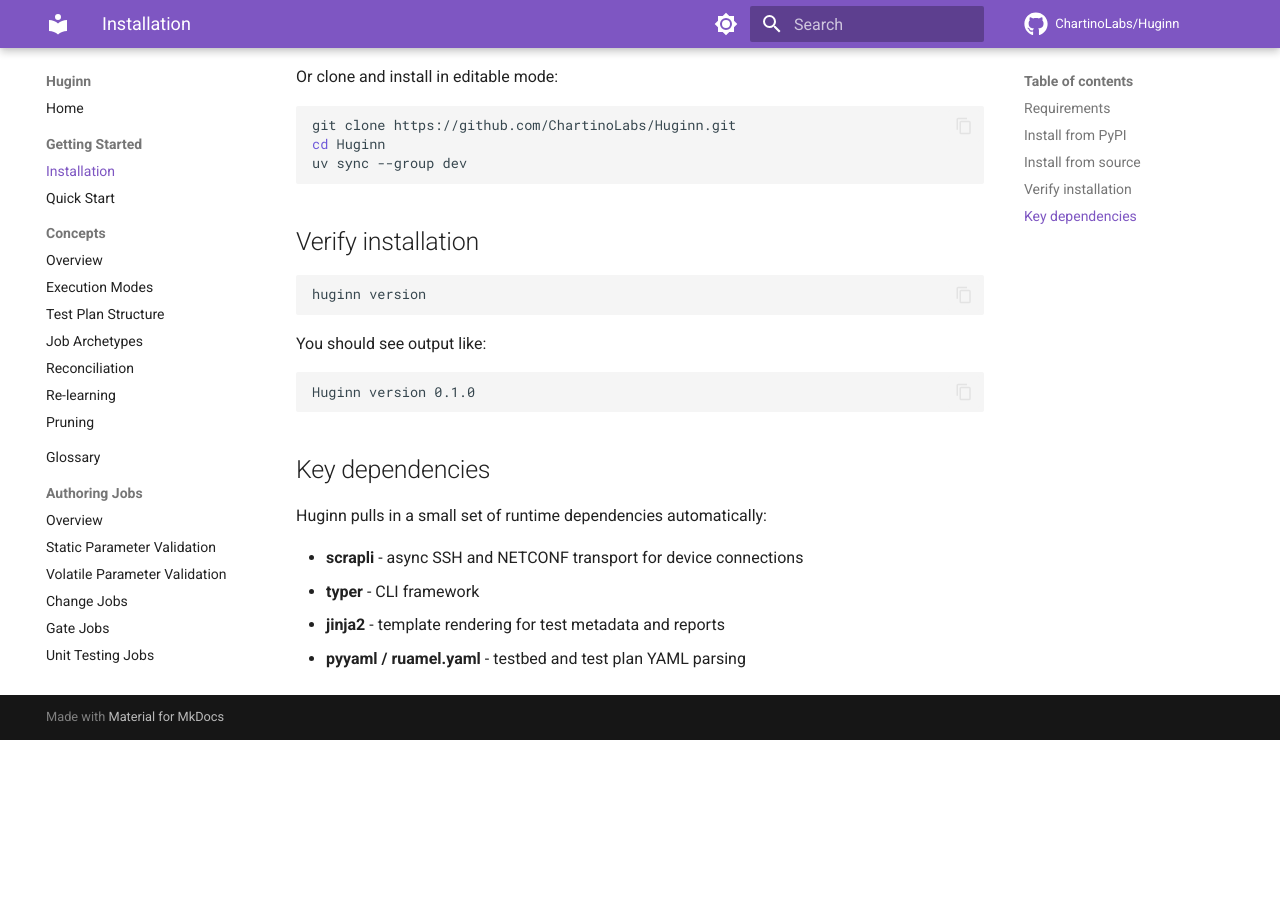
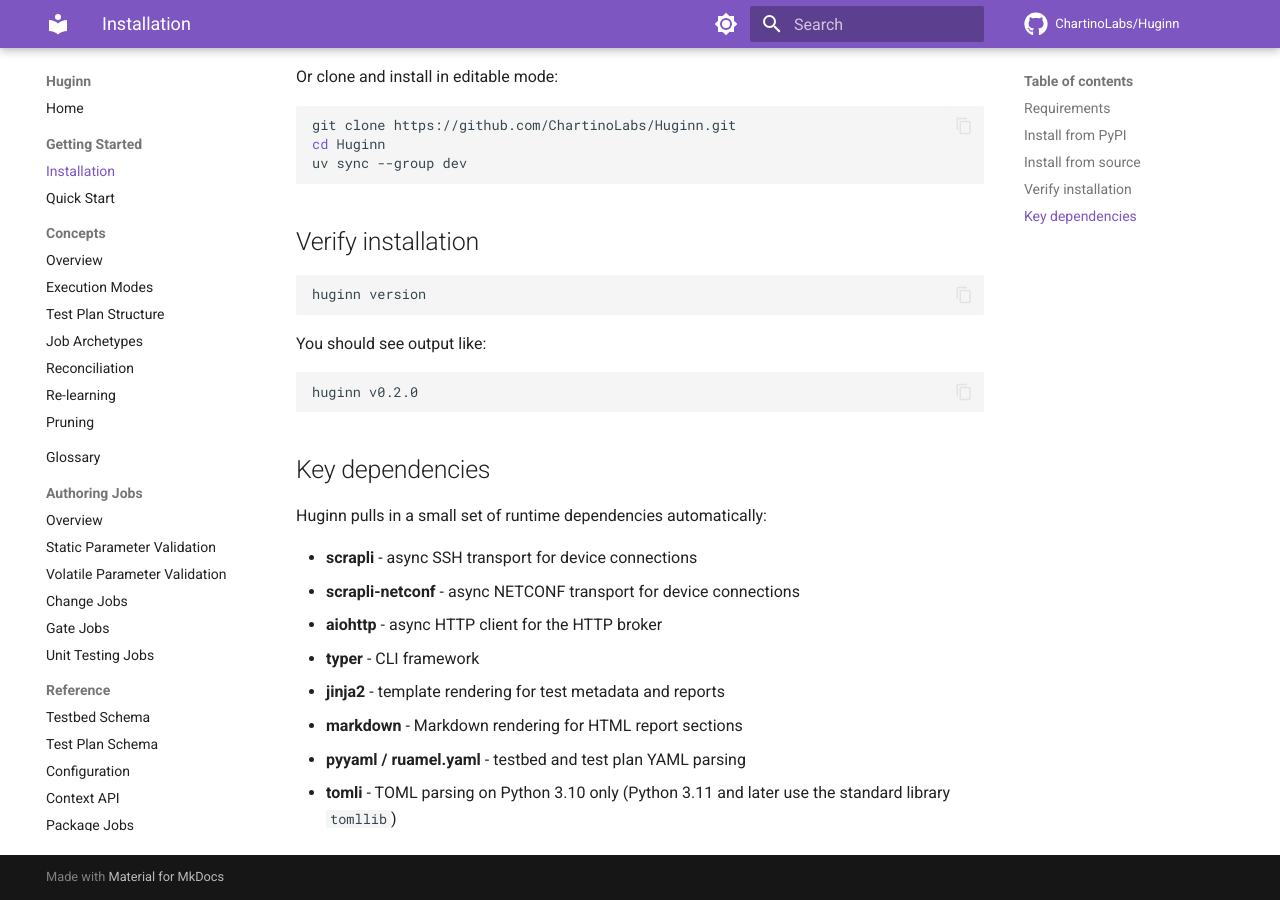
Before and after one commit to ChartinoLabs/Huginn, an MkDocs documentation site: the page built from docs/getting-started/installation.md, in a window 1280 px wide and 900 px high, scrolled down 643 px. Built offline with MkDocs 1.6.1 and Material for MkDocs 9.7.7, drawn with Linux system fonts in a browser that asks for light colours; comment, search, counter and statistics services are not loaded; before the commit the page ends 1383 px from its top, so only the background shows below that; some of the changed text lies outside the part shown.

Commit message:
docs(install): Python 3.10 minimum, version output, dependencies; fix huginn version (#236)
* fix(cli): read version from huginn._version in `huginn version`

The command looked up distribution metadata for "huginn", but the
distribution is "huginn-framework", so it raised PackageNotFoundError.
Use the hatch-vcs generated `__version__` instead and add a CLI test.

Refs #209

Co-Authored-By: Claude Opus 5.5 (1M context) <noreply@anthropic.com>

* docs(install): Python 3.10 minimum, version output, dependencies, status

Lower the documented Python minimum to 3.10 in the installation page
and README, show the real `huginn version` output, list scrapli-netconf,
aiohttp, markdown and tomli as runtime dependencies, and replace the
outdated "not yet open-source" status on the landing page.

Refs #223

Co-Authored-By: Claude Opus 5.5 (1M context) <noreply@anthropic.com>

---------

Co-authored-by: Claude Opus 5.5 (1M context) <noreply@anthropic.com>

````diff
--- a/docs/getting-started/installation.md
+++ b/docs/getting-started/installation.md
@@ -2,7 +2,7 @@
 
 ## Requirements
 
-- Python 3.11 or later
+- Python 3.10 or later
 - Network devices reachable via SSH (or another supported transport)
 
 ## Install from PyPI
@@ -42,14 +42,18 @@ huginn version
 You should see output like:
 
 ```
-Huginn version 0.1.0
+huginn v0.2.0
 ```
 
 ## Key dependencies
 
 Huginn pulls in a small set of runtime dependencies automatically:
 
-- **scrapli** - async SSH and NETCONF transport for device connections
+- **scrapli** - async SSH transport for device connections
+- **scrapli-netconf** - async NETCONF transport for device connections
+- **aiohttp** - async HTTP client for the HTTP broker
 - **typer** - CLI framework
 - **jinja2** - template rendering for test metadata and reports
+- **markdown** - Markdown rendering for HTML report sections
 - **pyyaml / ruamel.yaml** - testbed and test plan YAML parsing
+- **tomli** - TOML parsing on Python 3.10 only (Python 3.11 and later use the standard library `tomllib`)
````
Also changed, not shown: README.md (+2 -2 lines), docs/index.md (+1 -1 lines), 4 other files.
